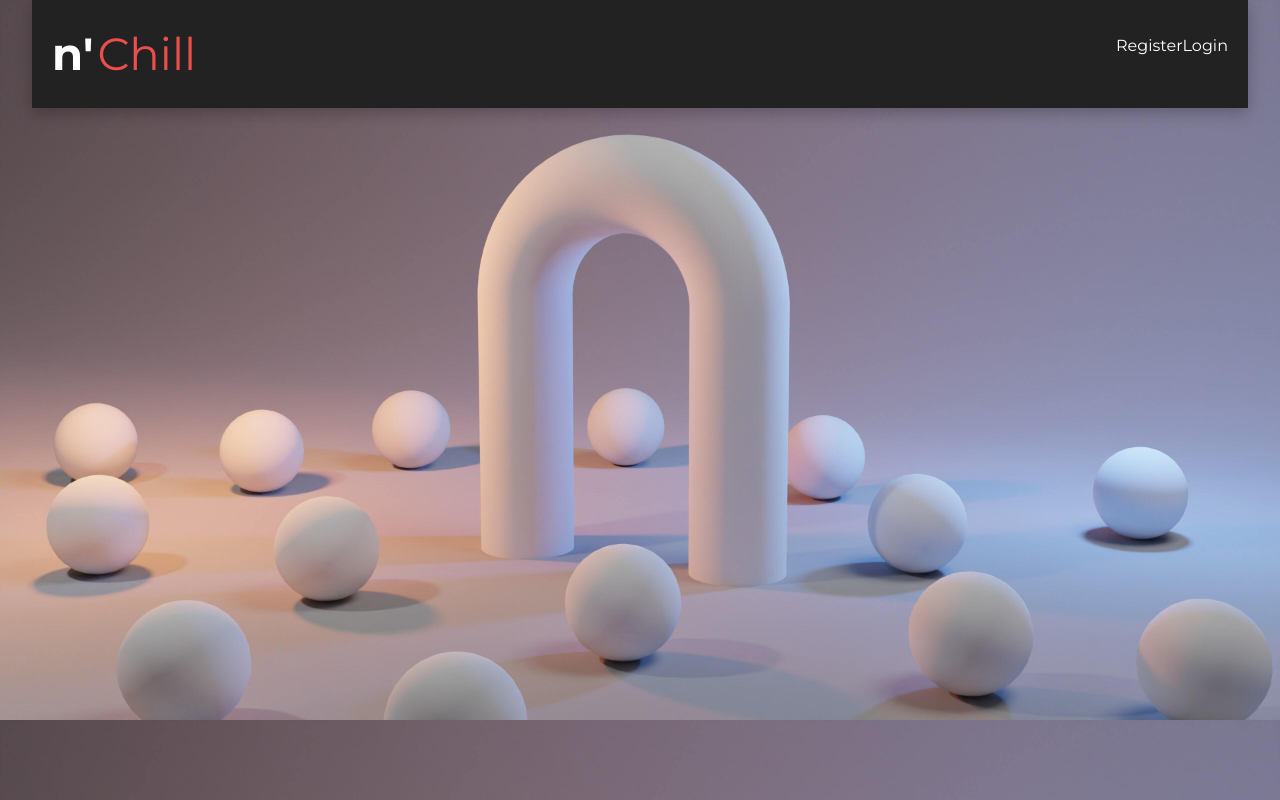
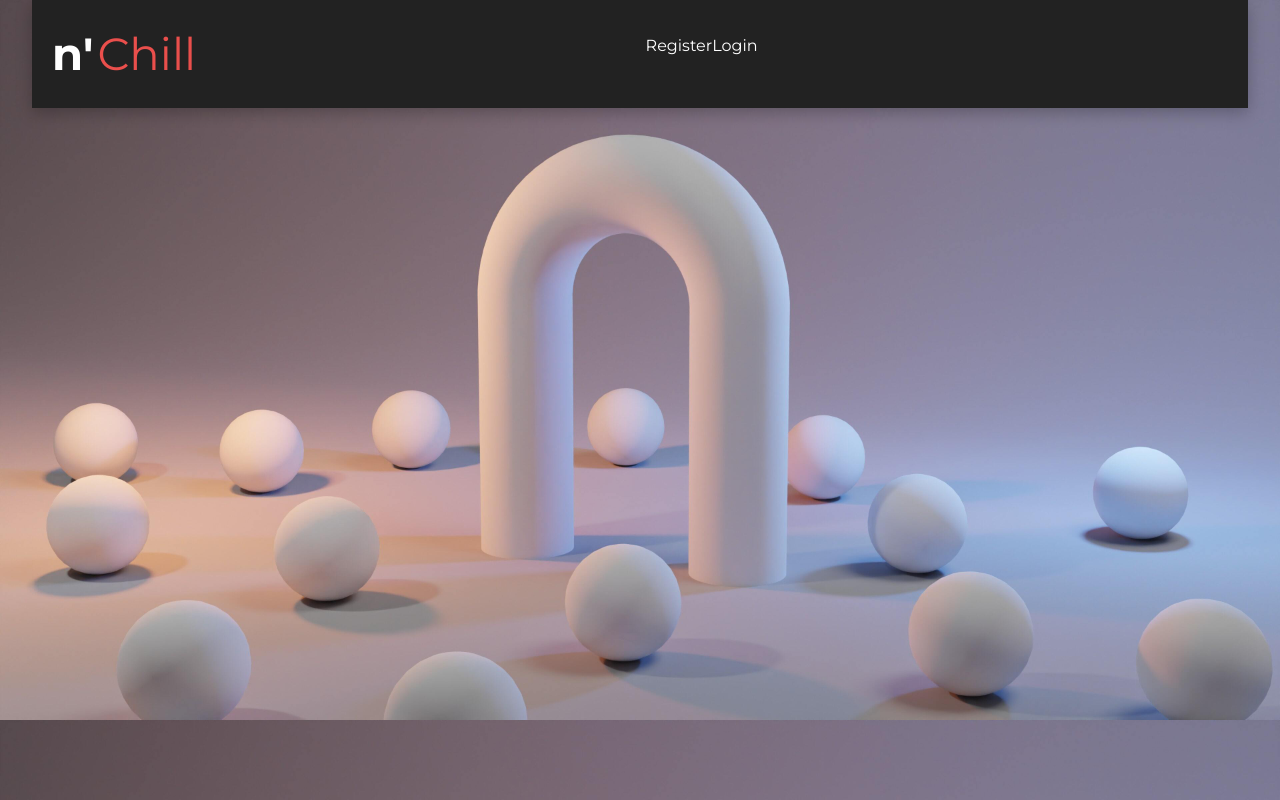
Before and after one commit to dtulpa16/Movie_eCommerce_App, a React (Create React App) app: page / in a window 1280 px wide. Built offline with nearby package versions, Linux system fonts and the light colour scheme.

Commit message:
cent5ering navbar contents

```diff
--- a/src/Components/NavBar.css
+++ b/src/Components/NavBar.css
@@ -45,6 +45,7 @@ body .signature:hover {
 .navigationWrapper .navigation {
   display: flex;
   list-style-type: none;
+  padding-right:40%;
 }
 .navigationWrapper .navigation li {
   opacity: 1;
```
